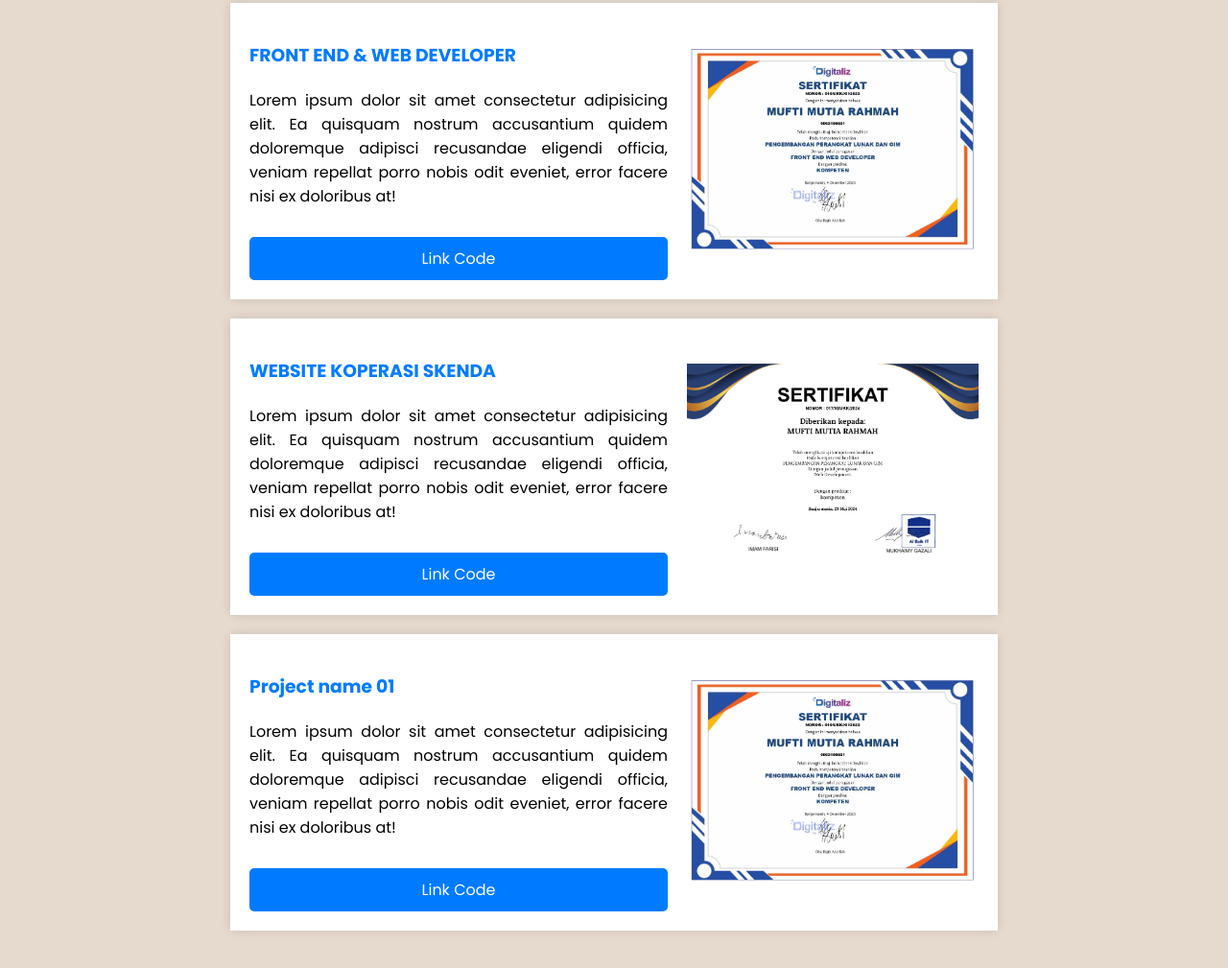
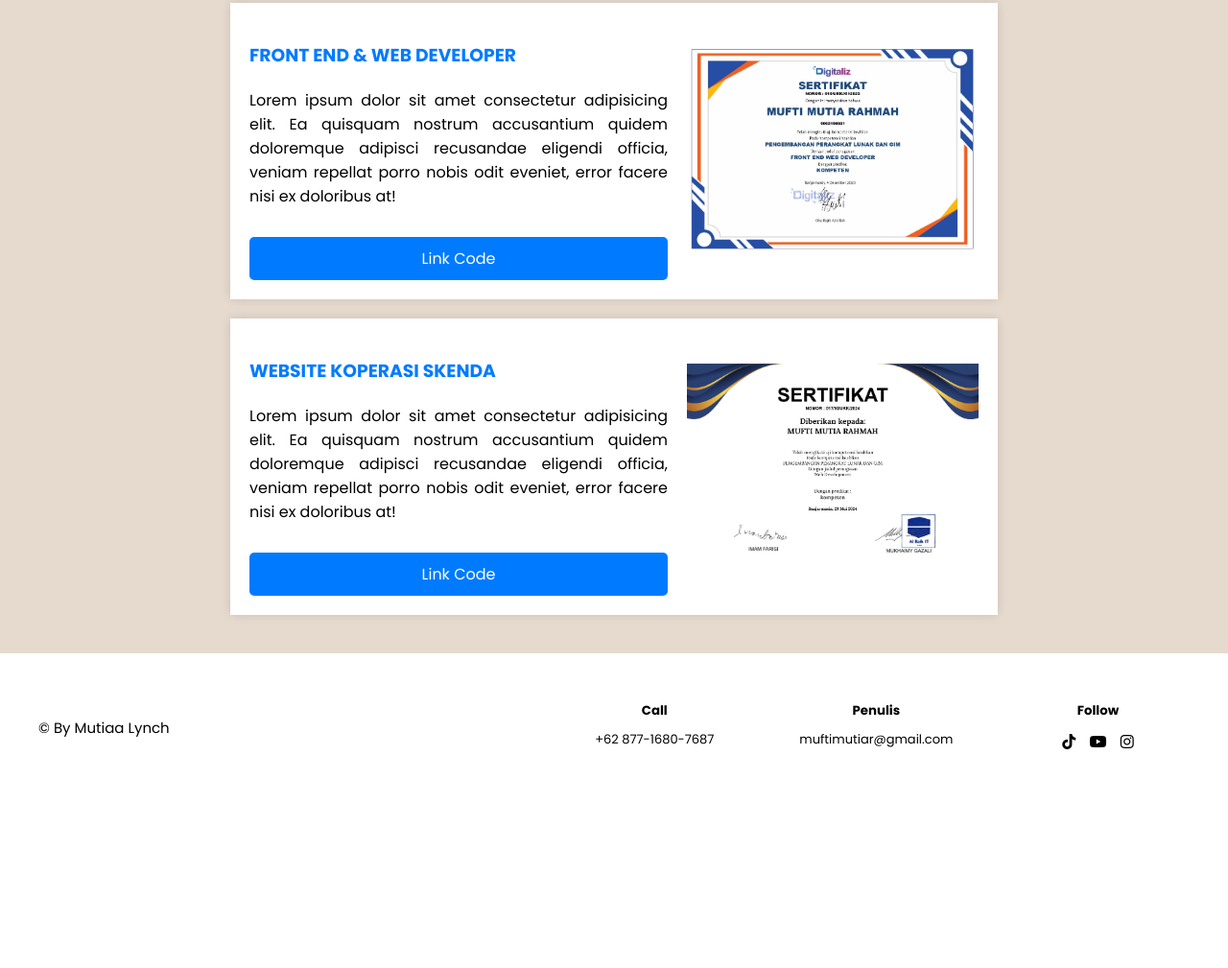
Before and after one commit to MuftiMutiaRahmah/portofolio, a plain HTML site: page project.html in a window 1280 px wide. Shown: the part 207-1216 px from the top of the page at 96% size. After the commit the page ends 1043 px from the top, so only its background shows below. Drawn offline with Linux system fonts and the light colour scheme.

Commit message:
percobaan commit

```diff
--- a/index.css
+++ b/index.css
@@ -149,8 +149,8 @@ body {
     justify-content: space-between;
     align-items: center;
     padding: 20px;
-    width: auto;
-    background-color: #000; /* Optional background for contrast */
+    width: 100%;
+    background-color: #f5f5f5; /* Optional background for contrast */
 }
 
 .footer-text {
@@ -162,7 +162,7 @@ body {
 .footer-sections {
     display: flex;
     justify-content: space-around;
-    width: auto;
+    width: 100%;
     margin-left: auto;
 }
 
--- a/project.html
+++ b/project.html
@@ -46,13 +46,24 @@
             </div>
             <img src="MUFTI MUTIA RAHMAH sertifikat_page-0001.jpg" alt="Projek 2">
         </div>
-        <div class="kotak-projek">
-            <div class="text-content">
-                <h3>Project name 01</h3>
-                <p>Lorem ipsum dolor sit amet consectetur adipisicing elit. Ea quisquam nostrum accusantium quidem doloremque adipisci recusandae eligendi officia, veniam repellat porro nobis odit eveniet, error facere nisi ex doloribus at!</p>
-                <a href="link-ke-code-3" target="_blank" class="btn-code">Link Code</a>
+    </div>
+    <div class="footer">
+        <p class="footer-text">&copy; By Mutiaa Lynch</p>
+        <div class="span-kanan">
+            <div class="span1">
+                <h5>Call</h5>
+                <p>+62 877-1680-7687</p>
             </div>
-            <img src="ESERTIFIKAT MUFTI MUTIA RAHMAH_page-0001.jpg" alt="Projek 3">
+            <div class="span2">
+                <h5>Penulis</h5>
+                <p>muftimutiar@gmail.com</p>
+            </div>
+            <div class="span3">
+                <h5>Follow</h5>
+                <a href="https://www.tiktok.com/@mtiareigns?is_from_webapp=1&sender_device=pc" target="_blank"><i class="fab fa-tiktok"></i></a>
+                <a href="http://www.youtube.com/@muftimutiarahmah9732" target="_blank"><i class="fab fa-youtube"></i></a>
+                <a href="https://www.instagram.com/mftee__/?utm_source=ig_web_button_share_sheet" target="_blank"><i class="fab fa-instagram"></i></a>
+            </div>
         </div>
     </div>
 
--- a/resume.css
+++ b/resume.css
@@ -150,6 +150,7 @@ body {
     margin-right: 20px;
     object-fit: cover;
     border-radius: 10px;
+    align-items: center;
 }
 .kotak-about .text-row {
     display: flex;
```
Also changed, not shown: resume.html (+0 -3 lines), WhatsApp Image 2024-10-13 at 18.12.50_1bc4979c.jpg.
